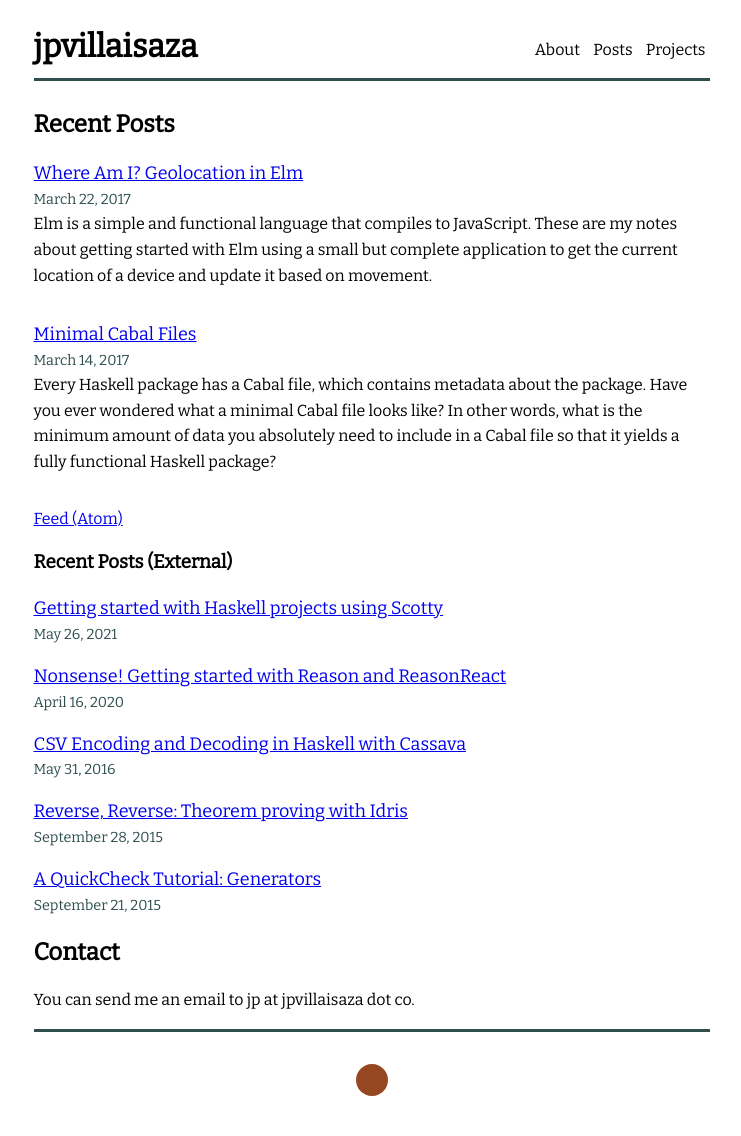
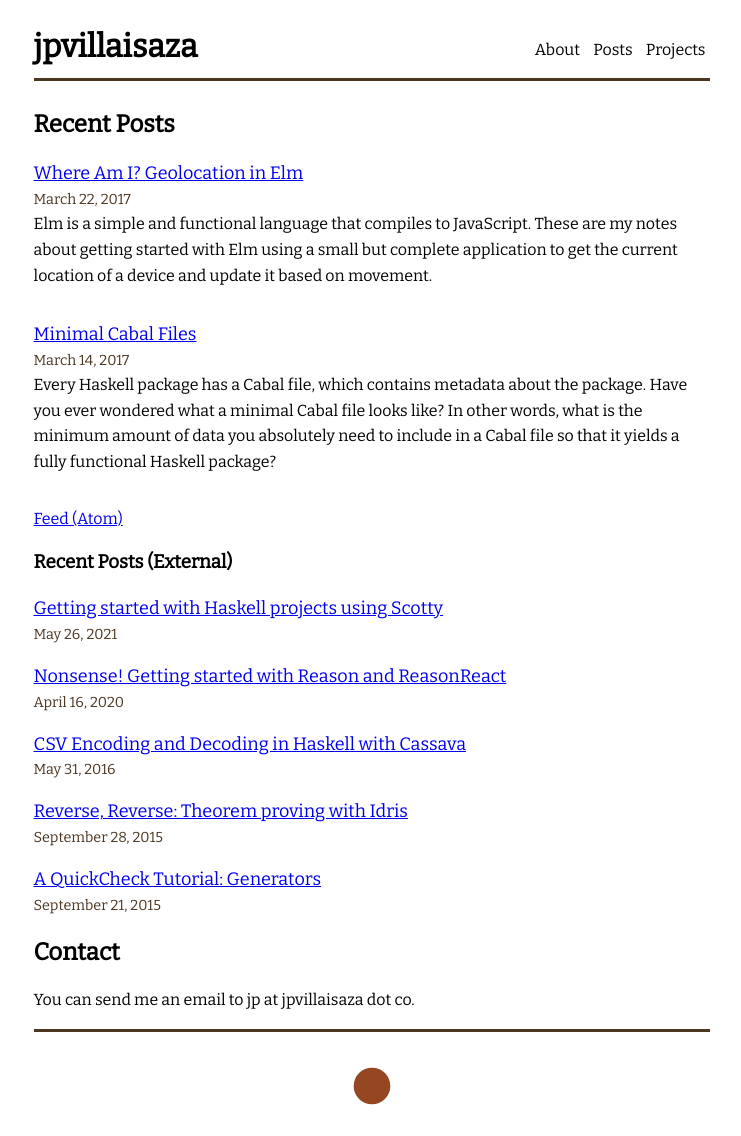
Before and after one commit to jpvillaisaza/jpvillaisaza.github.io, a Jekyll site: the page built from index.html, in a window 1280 px wide. Shown: the whole page, without its empty margins (268-1009 px from the left). Built offline with Jekyll 4.4.1, drawn with Linux system fonts in a browser that asks for light colours.

Commit message:
Remove avatar include

```diff
--- a/_includes/avatar.html
+++ /dev/null
@@ -1,3 +0,0 @@
-<svg xmlns="http://www.w3.org/2000/svg" viewBox="0 0 100 100" width="{{ include.width }}">
-  <circle cx="50" cy="50" r="50" fill="#954721" />
-</svg>
--- a/_layouts/default.html
+++ b/_layouts/default.html
@@ -51,7 +51,9 @@
       {{ content }}
     </main>
     <footer>
-      {% include avatar.html width=32 %}
+      <svg viewBox="0 0 24 24" width="44" height="44">
+        <circle cx="12" cy="12" r="10" fill="#954721" />
+      </svg>
     </footer>
   </body>
 </html>
--- a/_sass/main.scss
+++ b/_sass/main.scss
@@ -1,5 +1,6 @@
 :root {
-  --color-01: darkslategray;
+  --color-cafe-noir: #4b3621;
+  --color-01: var(--color-cafe-noir);
   --color-02: gray;
   --color-03: #0e3232;
 }
```
